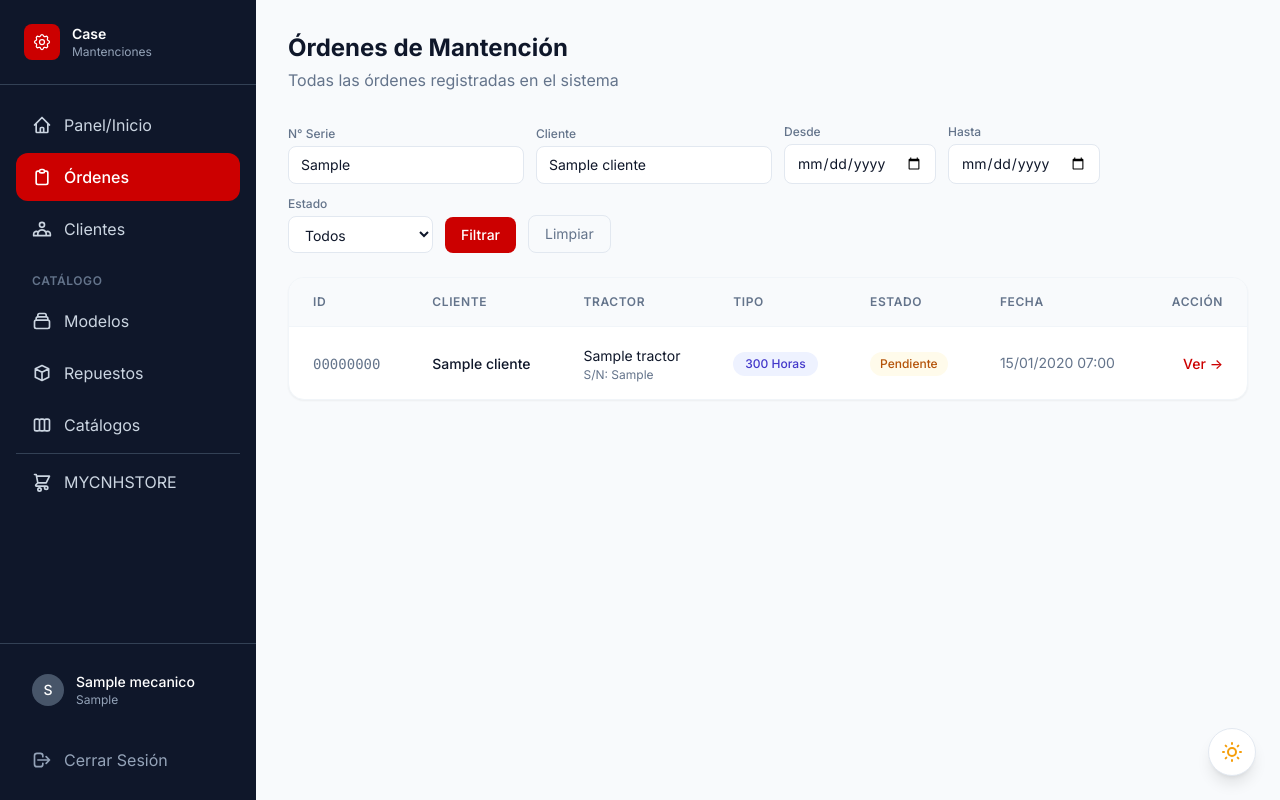
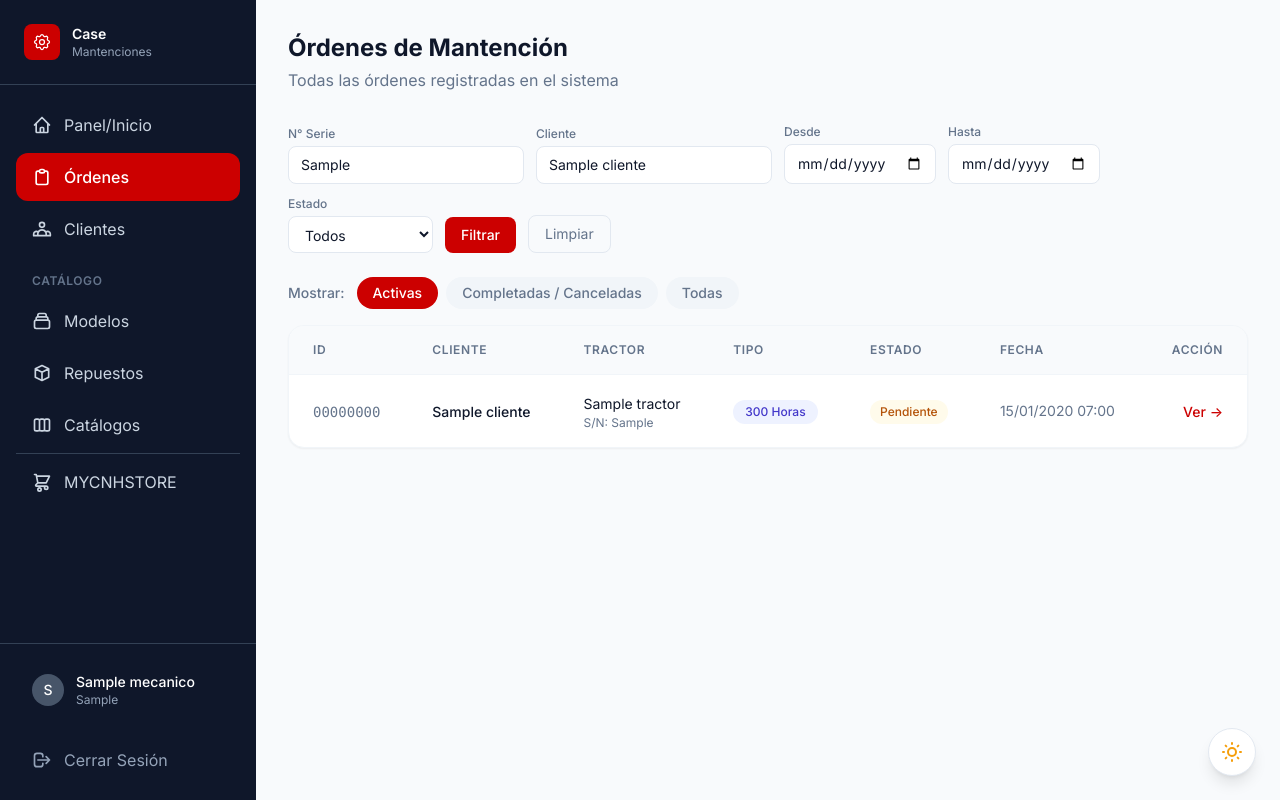
Before and after one commit to grosar03-maker/sistema-mantenciones, a Django app: template infrastructure/templates/mecanico/lista_ordenes.html in a window 1280 px wide. Run offline with Django 4.2, Linux system fonts and the light colour scheme; a user stored in the database is signed in; tables that the repository leaves empty hold one stand-in row (values such as "Sample post"); the template is opened without the code that fills it: values that come from a table or form of the project are taken from there, most other values are stand-ins (such as "Sample title", 1, 10 or a date in 2020); some libraries are stand-ins or nearby versions.

Commit message:
filtro rapido en ordenes: activas por defecto, finalizadas/todas con toggle

```diff
--- a/infrastructure/templates/mecanico/lista_ordenes.html
+++ b/infrastructure/templates/mecanico/lista_ordenes.html
@@ -142,6 +142,13 @@
                 </a>
             </form>
 
+            <div class="mb-4 flex items-center gap-2 text-sm">
+                <span class="text-[#64748B] dark:text-slate-400 font-medium mr-1">Mostrar:</span>
+                <button type="button" data-filter="activas" class="filter-btn px-4 py-1.5 rounded-full font-medium transition-colors bg-[#CC0000] text-white">Activas</button>
+                <button type="button" data-filter="finalizadas" class="filter-btn px-4 py-1.5 rounded-full font-medium transition-colors text-[#64748B] dark:text-slate-400 bg-slate-100 dark:bg-slate-700 hover:bg-slate-200 dark:hover:bg-slate-600">Completadas / Canceladas</button>
+                <button type="button" data-filter="todas" class="filter-btn px-4 py-1.5 rounded-full font-medium transition-colors text-[#64748B] dark:text-slate-400 bg-slate-100 dark:bg-slate-700 hover:bg-slate-200 dark:hover:bg-slate-600">Todas</button>
+            </div>
+
             <div class="bg-white dark:bg-slate-800 rounded-2xl border border-slate-100 dark:border-slate-700 shadow-sm overflow-hidden">
                 <div class="overflow-x-auto">
                     <table class="min-w-full divide-y divide-slate-100 dark:divide-slate-700">
@@ -158,7 +165,7 @@
                         </thead>
                         <tbody class="divide-y divide-slate-50 dark:divide-slate-700">
                             {% for orden in ordenes %}
-                            <tr class="hover:bg-slate-50 dark:hover:bg-slate-700/50 transition-colors duration-150">
+                            <tr data-estado="{{ orden.estado }}" class="hover:bg-slate-50 dark:hover:bg-slate-700/50 transition-colors duration-150">
                                 <td class="px-6 py-4">
                                     <span class="font-mono text-sm text-[#64748B] dark:text-slate-400">{{ orden.id|stringformat:".8s" }}</span>
                                 </td>
@@ -207,5 +214,34 @@
             </div>
         </div>
     </main>
-</div>
+    </div>
+{% block extra_scripts %}
+<script>
+(function() {
+    var rows = document.querySelectorAll('[data-estado]');
+    var btns = document.querySelectorAll('.filter-btn');
+    var activos = ['pendiente', 'asignada', 'en_progreso'];
+    var finalizados = ['completada', 'cancelada'];
+    function filtrar(categoria) {
+        btns.forEach(function(b) {
+            var act = b.getAttribute('data-filter');
+            b.className = act === categoria
+                ? 'filter-btn px-4 py-1.5 rounded-full font-medium transition-colors bg-[#CC0000] text-white'
+                : 'filter-btn px-4 py-1.5 rounded-full font-medium transition-colors text-[#64748B] dark:text-slate-400 bg-slate-100 dark:bg-slate-700 hover:bg-slate-200 dark:hover:bg-slate-600';
+        });
+        rows.forEach(function(r) {
+            var estado = r.getAttribute('data-estado');
+            r.style.display = categoria === 'activas'
+                ? (activos.indexOf(estado) !== -1 ? '' : 'none')
+                : categoria === 'finalizadas'
+                ? (finalizados.indexOf(estado) !== -1 ? '' : 'none')
+                : '';
+        });
+    }
+    btns.forEach(function(b) {
+        b.addEventListener('click', function() { filtrar(this.getAttribute('data-filter')); });
+    });
+})();
+</script>
 {% endblock %}
+{% endblock %}
```
